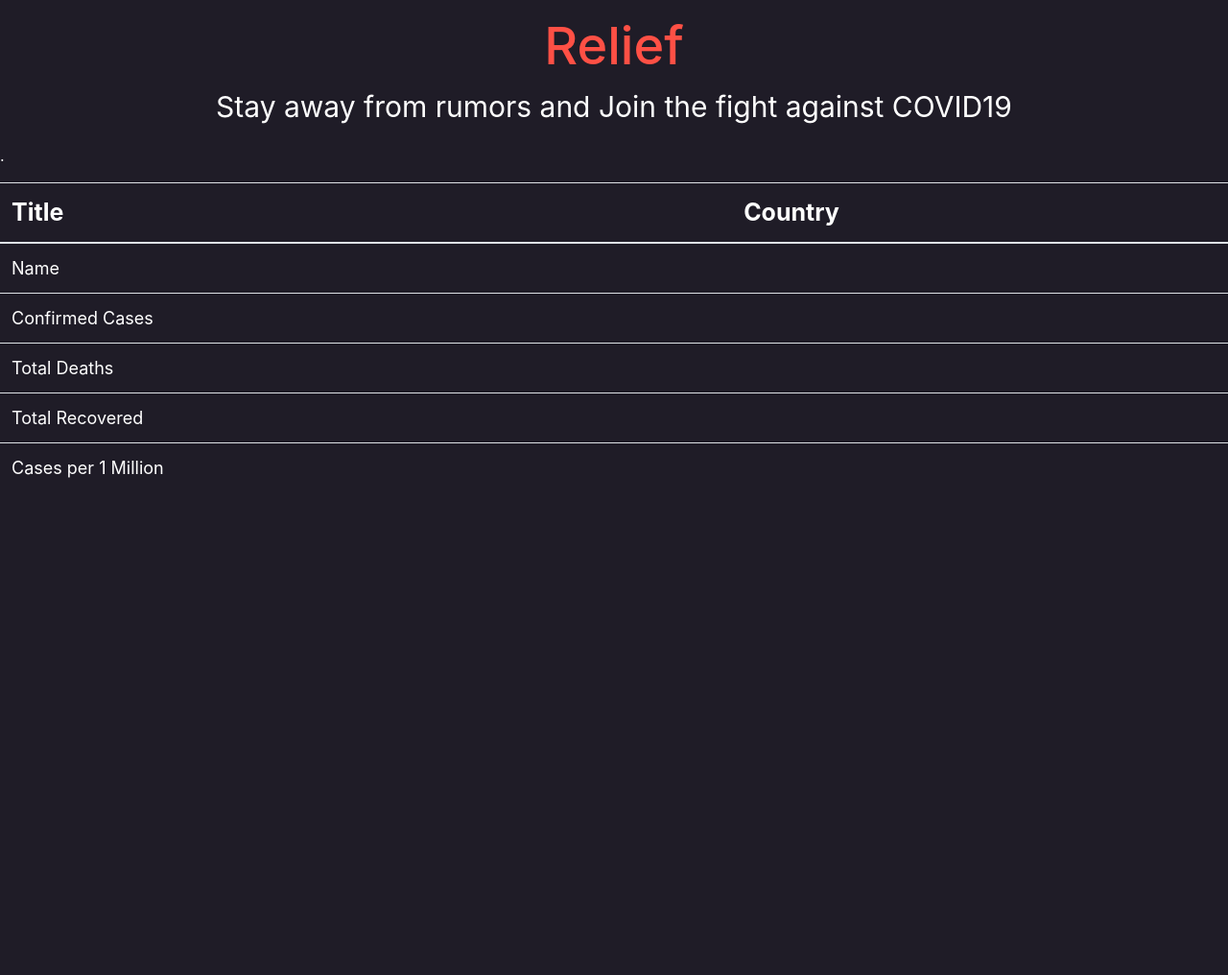
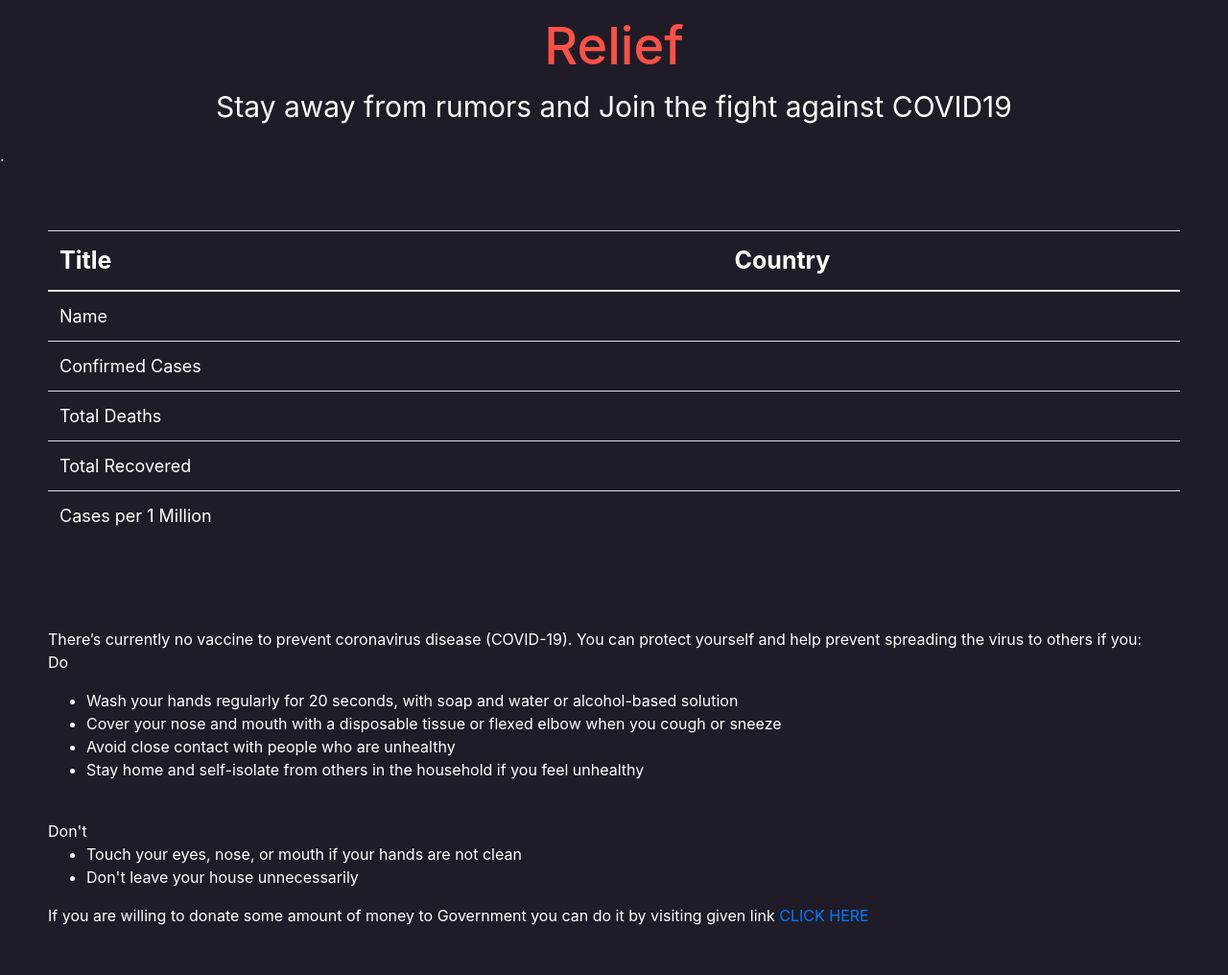
Before and after one commit to chandbud5/chevaliers, a Django app: template templates/other.html in a window 1280 px wide. Shown: the whole page at 96% size. Before the commit the page ends 498 px from the top, so only its background shows below. Run offline with Django 3.2, Linux system fonts and the light colour scheme; the template is opened without the code that fills it, so the values that code supplies are empty; some libraries are stand-ins or nearby versions.

Commit message:
Add files via upload

```diff
--- a/templates/other.html
+++ b/templates/other.html
@@ -16,7 +16,7 @@
     <h1 class="text-center" style="font-size: 54px;color: rgb(255,80,69);">Relief</h1>
     <p class="text-center" style="color: rgb(255,255,255);font-size: 30px;">Stay away from rumors and Join the fight against COVID19</p>
     <p>.</p>
-    <div class="table-responsive" style="color:rgb(255,255,255);">
+    <div class="table-responsive" style="color:rgb(255,255,255); padding:50px;">
         <table class="table">
             <thead style="color: rgb(255,255,255);font-size: 25px;">
                 <tr>
@@ -48,6 +48,32 @@
             </tbody>
         </table>
     </div>
+
+    <div style="padding: 50px; margin-top: -25px;">
+<p style="color: rgb(255,255,255);">There’s currently no vaccine to prevent coronavirus disease (COVID-19).
+
+You can protect yourself and help prevent spreading the virus to others if you:<br>
+
+Do
+<ul>
+<li>Wash your hands regularly for 20 seconds, with soap and water or alcohol-based solution</li>
+<li>Cover your nose and mouth with a disposable tissue or flexed elbow when you cough or sneeze</li>
+<li>Avoid close contact with people who are unhealthy</li>
+<li>Stay home and self-isolate from others in the household if you feel unhealthy</li>
+</ul>
+<br>
+
+Don't
+<ul>
+<li>Touch your eyes, nose, or mouth if your hands are not clean</li>
+<li>Don't leave your house unnecessarily</li>
+</ul>
+
+    If you are willing to donate some amount of money to Government you can do it by visiting given link
+    <a href="https://www.pmindia.gov.in/en/" target="_blank">CLICK HERE</a>
+
+    </div>
+
     <script src="{% static 'assets/js/jquery.min.js' %}"></script>
     <script src="{% static 'assets/bootstrap/js/bootstrap.min.js' %}"></script>
 </body>
```
Also changed, not shown: templates/Indian.html (+25 -0 lines).
